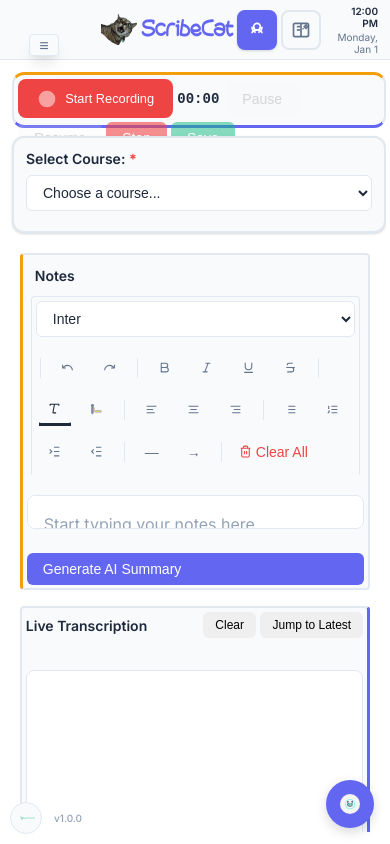
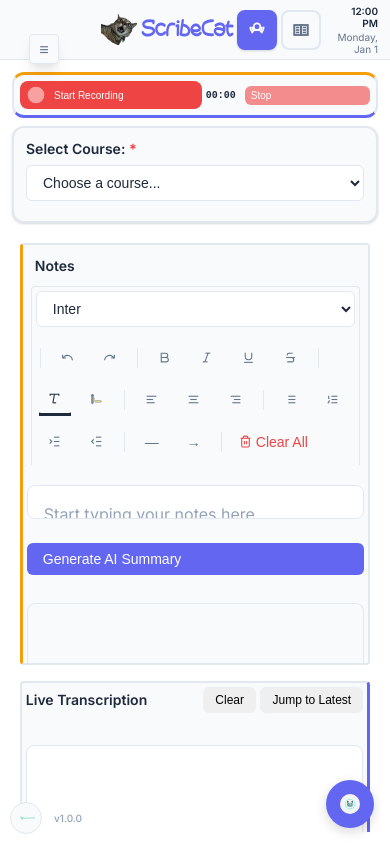
Before and after one commit to lmdrew96/ScribeCat, a browser extension: page src/renderer/index.html in a window 390 px wide. Drawn offline with Linux system fonts and the light colour scheme.

Commit message:
Fix critical UI issues: sidebar functionality, responsive design, and mobile overflow
- Fix floating sidebar button click handling and positioning
- Replace mode toggle icons with clearer SVGs (head with soundwaves, open book)
- Fix recording controls alignment issues when DevTools open
- Resolve mobile overflow with responsive design and progressive button hiding
- Add scroll functionality for stacked layout on small screens
- Improve touch targets and spacing for mobile devices
- Use percentage-based widths instead of viewport units for better responsiveness

Fixes sidebar non-functionality, mobile UI overflow, and DevTools alignment issues.

```diff
--- a/src/renderer/index.html
+++ b/src/renderer/index.html
@@ -30,11 +30,13 @@
                         <svg width="24" height="24" viewBox="0 0 24 24" fill="none" stroke="currentColor" stroke-width="2">
                             <!-- Head shape -->
                             <circle cx="12" cy="8" r="4"/>
-                            <!-- Sound waves emanating from head -->
-                            <path d="M16 8c0 2-1 3.5-2.5 4"/>
-                            <path d="M18 8c0 3.5-2 6-4.5 7"/>
-                            <path d="M8 8c0 2 1 3.5 2.5 4"/>
-                            <path d="M6 8c0 3.5 2 6 4.5 7"/>
+                            <!-- Sound waves emanating from head (improved) -->
+                            <path d="M16 8c0 1.5-0.5 2.5-1.5 3"/>
+                            <path d="M18 8c0 2.5-1 4-2.5 5"/>
+                            <path d="M20 8c0 3.5-1.5 6-3.5 7"/>
+                            <path d="M8 8c0 1.5 0.5 2.5 1.5 3"/>
+                            <path d="M6 8c0 2.5 1 4 2.5 5"/>
+                            <path d="M4 8c0 3.5 1.5 6 3.5 7"/>
                             <!-- Body/shoulders -->
                             <path d="M6 16c0-2 2.5-4 6-4s6 2 6 4"/>
                         </svg>
@@ -42,14 +44,19 @@
                     <button class="mode-btn" id="study-mode-btn"
                             title="Study Mode - Review recordings and notes">
                         <svg width="24" height="24" viewBox="0 0 24 24" fill="none" stroke="currentColor" stroke-width="2">
-                            <!-- Book -->
-                            <rect x="3" y="4" width="18" height="16" rx="2"/>
-                            <path d="M12 4v16"/>
-                            <path d="M7 8h4"/>
-                            <path d="M7 12h4"/>
-                            <!-- Pencil -->
-                            <path d="M16 8l2-2 2 2-2 2-2-2z"/>
-                            <path d="M14 10l1 1"/>
+                            <!-- Open book with pages -->
+                            <path d="M4 6h16v12H4z"/>
+                            <path d="M4 6h8v12H4z"/>
+                            <path d="M12 6h8v12h-8z"/>
+                            <!-- Book spine -->
+                            <path d="M12 6v12"/>
+                            <!-- Page lines -->
+                            <path d="M6 9h4"/>
+                            <path d="M6 12h4"/>
+                            <path d="M6 15h4"/>
+                            <path d="M14 9h4"/>
+                            <path d="M14 12h4"/>
+                            <path d="M14 15h4"/>
                         </svg>
                     </button>
                 </div>
--- a/src/renderer/styles.css
+++ b/src/renderer/styles.css
@@ -591,7 +591,7 @@
   position: fixed;
   top: 30px; /* centered vertically in 90px header */
   left: 25px; /* center positioned 40px from left edge (40px - 15px for center) */
-  height: auto;
+  height: 30px; /* Fixed height for collapsed state */
   max-height: calc(100vh - 40px);
   width: 30px; /* collapsed square */
   background: var(--surface);
@@ -604,6 +604,7 @@
   margin: var(--spacing-sm); /* 4px margin around sidebar */
   transition: all 0.4s cubic-bezier(0.4, 0, 0.2, 1);
   transform-origin: top left;
+  pointer-events: auto; /* Ensure clicks are captured */
 }
 
 /* Collapsed state shows a simple icon */
@@ -612,6 +613,8 @@
   align-items: center;
   justify-content: center;
   cursor: pointer;
+  pointer-events: auto; /* Ensure clicks work in collapsed state */
+  user-select: none; /* Prevent text selection */
 }
 
 .sidebar:not(.open) * {
@@ -1099,9 +1102,11 @@
   flex-shrink: 0;
   transition: border-color 0.3s ease;
   height: 56px; /* Reduced by 20% from default ~70px */
-  width: calc(100vw - 16px); /* Dynamic width spanning from left edge to right edge */
+  width: calc(100% - 8px); /* Use percentage width instead of viewport width */
+  max-width: 100%; /* Ensure it doesn't overflow */
   position: relative;
   left: 0;
+  box-sizing: border-box; /* Include padding and borders in width calculation */
 }
 
 .record-btn {
@@ -1220,9 +1225,11 @@
   display: flex;
   flex-direction: column;
   gap: 8px;
-  width: calc(100vw - 16px);
+  width: calc(100% - 8px); /* Use percentage width instead of viewport width */
+  max-width: 100%; /* Ensure it doesn't overflow */
   position: relative;
   left: 0;
+  box-sizing: border-box; /* Include padding and borders in width calculation */
 }
 
 .course-selection-label {
@@ -1284,6 +1291,7 @@
   max-height: calc(100vh - 240px); /* Increased margin to prevent Claude FAB overlap */
   padding-bottom: 100px; /* Extra bottom padding to ensure no overlap with Claude FAB */
   flex-direction: row; /* Horizontal layout by default */
+  position: relative; /* Enable scrolling context */
 }
 
 /* Editor section */
@@ -2390,6 +2398,7 @@
     gap: var(--spacing-sm); /* Maintain 4px gap */
     margin: var(--spacing-sm); /* Maintain 4px margin */
     max-height: calc(100vh - 160px); /* Adjusted for mobile */
+    overflow-y: auto; /* Enable scrolling when content overflows */
   }
 
   .editor-section,
@@ -2399,11 +2408,28 @@
     width: calc(50vw - 8px); /* Mobile-optimized width */
     height: calc(100vh - 240px); /* Mobile-optimized height to prevent Claude FAB overlap */
     margin: var(--spacing-sm) 0; /* Top/bottom margin maintained, left/right set to 0 */
+    overflow-y: auto; /* Enable scrolling within sections */
   }
 
   .recording-controls {
-    padding: var(--spacing-sm); /* Maintain 4px padding for phones */
+    padding: 8px; /* Reduced padding for mobile */
     margin: var(--spacing-sm); /* Maintain 4px margin for mobile */
+    flex-wrap: wrap; /* Allow wrapping on very small screens */
+    gap: 6px; /* Smaller gap between controls */
+    height: auto; /* Allow height to adjust */
+    min-height: 48px; /* Minimum height */
+  }
+
+  .recording-controls .btn {
+    padding: 6px 8px; /* Smaller button padding */
+    font-size: 11px; /* Smaller font size */
+    min-width: 32px; /* Minimum touch target */
+    flex-shrink: 1; /* Allow buttons to shrink */
+  }
+
+  .recording-time {
+    font-size: 12px; /* Smaller time display */
+    min-width: 40px; /* Smaller minimum width */
   }
 
   .app-header {
@@ -2434,17 +2460,57 @@
     flex-direction: column; /* Finally switch to vertical stacking */
     gap: clamp(4px, 2vw, 8px); /* Adequate spacing between stacked cards */
     padding: clamp(4px, 2vw, 8px);
+    overflow-y: auto; /* Enable vertical scrolling for stacked layout */
+    max-height: calc(100vh - 120px); /* Allow more height for scrolling */
   }
 
   .editor-section,
   .transcription-section {
     flex: none; /* Remove flex sizing for stacked layout */
     width: 100%; /* Full width when stacked */
-    max-height: 40vh; /* Limit height so both cards are visible */
+    min-height: 200px; /* Minimum height for usability */
+    max-height: 50vh; /* Allow more height when scrolling is available */
+    overflow-y: auto; /* Enable scrolling within each section */
   }
 
   .resize-handle {
     display: none; /* Hide resize handle in vertical layout */
+  }
+
+  /* Ultra-compact recording controls for very small screens */
+  .recording-controls {
+    padding: 6px; /* Minimal padding */
+    gap: 4px; /* Minimal gap */
+    height: auto; /* Flexible height */
+    min-height: 44px; /* Minimum touch target height */
+  }
+
+  .recording-controls .btn {
+    padding: 4px 6px; /* Minimal button padding */
+    font-size: 10px; /* Very small font */
+    min-width: 28px; /* Smaller minimum width */
+    flex: 1; /* Allow buttons to grow equally */
+  }
+
+  .recording-controls .btn:first-child {
+    flex: 1.5; /* Record button gets more space */
+  }
+
+  .recording-time {
+    font-size: 10px; /* Very small time display */
+    min-width: 35px; /* Smaller minimum width */
+    flex-shrink: 0; /* Don't shrink time display */
+  }
+
+  /* Hide less critical buttons on very small screens */
+  .recording-controls .btn:nth-child(n+4) {
+    display: none; /* Hide pause, resume, stop, save buttons */
+  }
+
+  /* Show only essential buttons: Record, Time, and Save */
+  .recording-controls .btn:nth-child(1),
+  .recording-controls .btn:nth-child(6) {
+    display: flex; /* Show record and save buttons */
   }
 }
 
```
